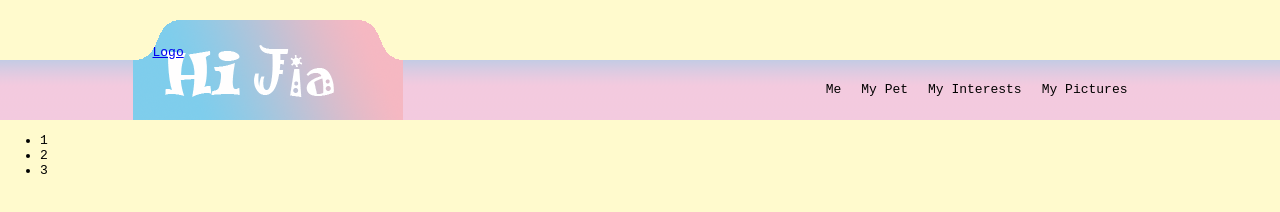
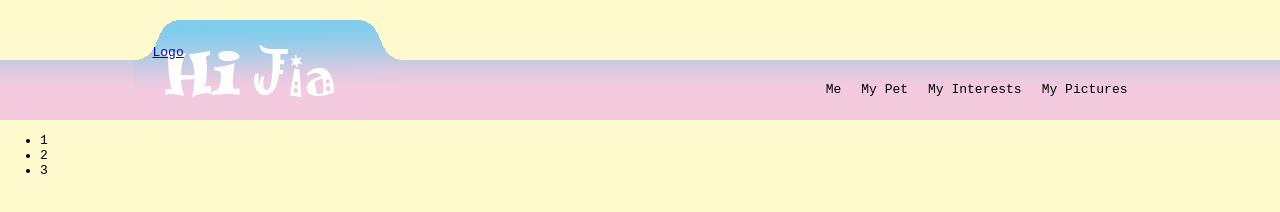
Before and after one commit to jiaRongLin/jiaRongLin.github.io, a plain HTML site: page index.html in a window 1280 px wide. Drawn offline with Linux system fonts and the light colour scheme.

Commit message:
Update myCSS.css

```diff
--- a/CSS/myCSS.css
+++ b/CSS/myCSS.css
@@ -16,7 +16,7 @@ header {
   height: 120px;
   position:relative;
   margin: 0 auto;
-  background: url(/images/myHeader3.png) no-repeat
+  background: url(/images/myHeader2.png) no-repeat
 }
 a.sitetitle {
     display: block;
```
